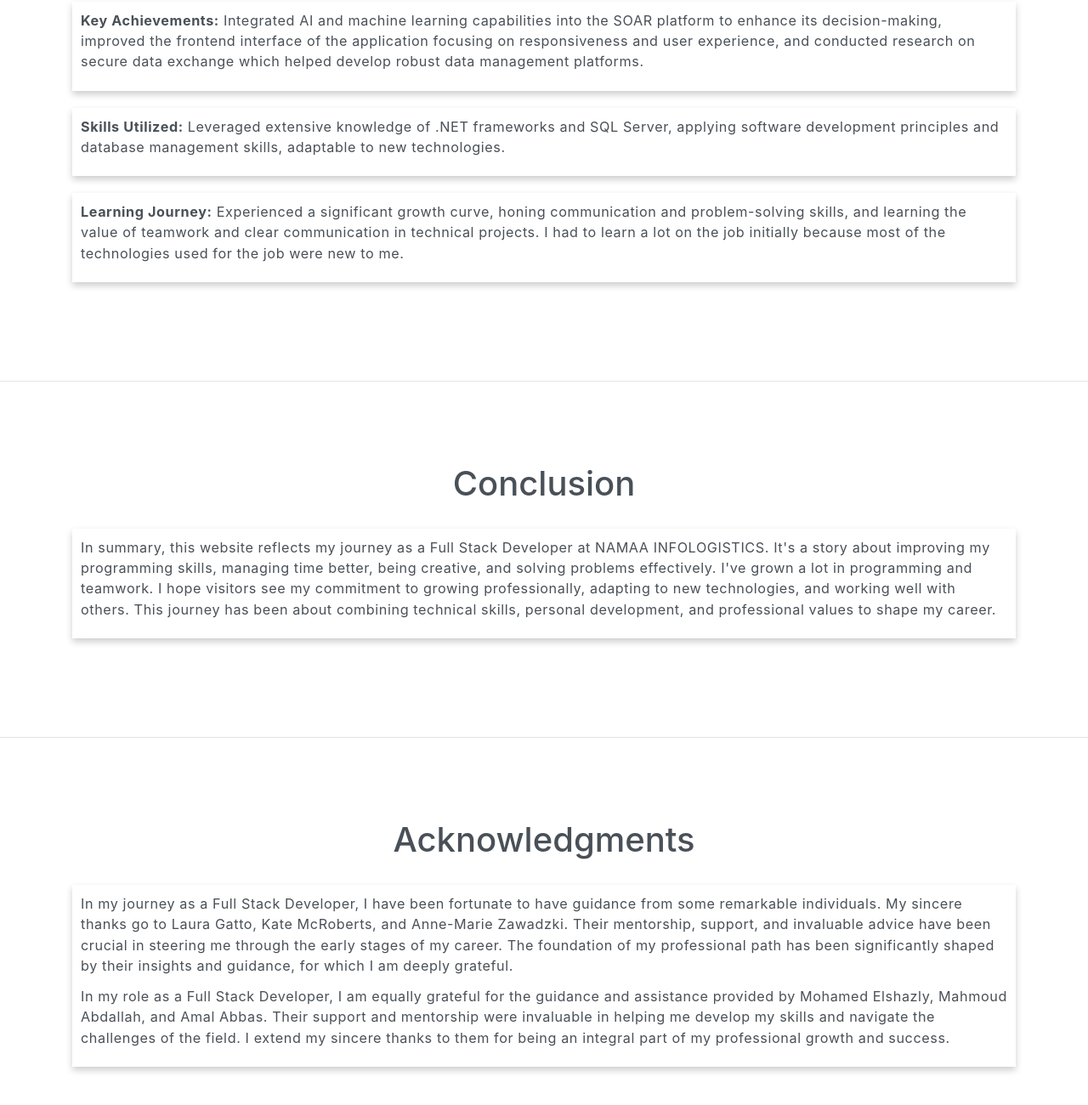
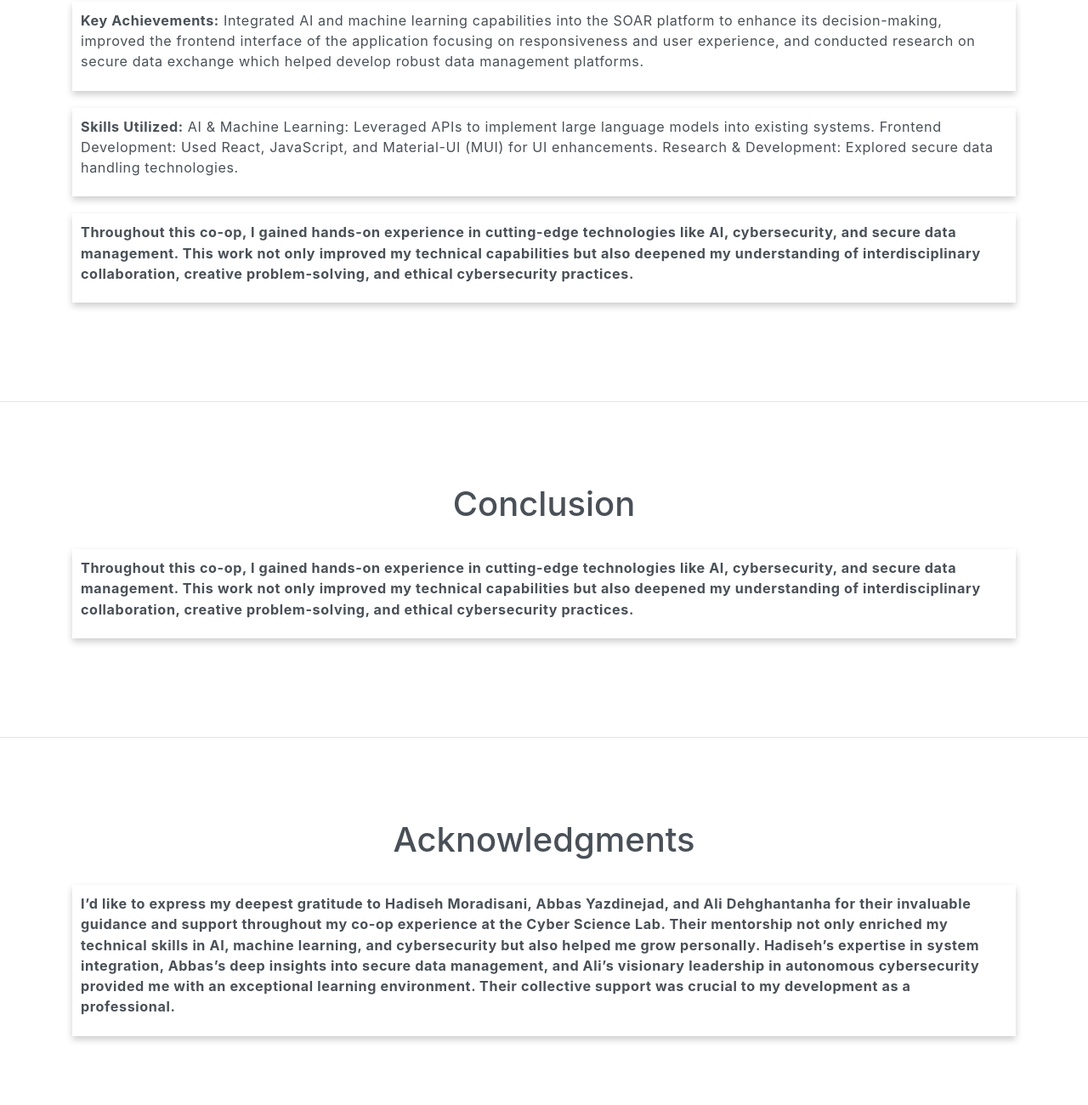
Before and after one commit to Yahya2502/WorkTerm1Report, a plain HTML site: page index.html in a window 1280 px wide. Shown: the part 8300-9600 px from the top of the page at 85% size. Drawn offline with Linux system fonts and the light colour scheme.

Commit message:
Updated content on website

```diff
--- a/index.html
+++ b/index.html
@@ -307,10 +307,10 @@
             <p><strong>Key Achievements:</strong> Integrated AI and machine learning capabilities into the SOAR platform to enhance its decision-making, improved the frontend interface of the application focusing on responsiveness and user experience, and conducted research on secure data exchange which helped develop robust data management platforms.</p>
         </div>
         <div style="box-shadow: 0px 4px 8px 0px rgba(0,0,0,0.2); margin-bottom: 20px; padding: 10px;">
-            <p><strong>Skills Utilized:</strong> Leveraged extensive knowledge of .NET frameworks and SQL Server, applying software development principles and database management skills, adaptable to new technologies.</p>
+            <p><strong>Skills Utilized:</strong> AI & Machine Learning: Leveraged APIs to implement large language models into existing systems. Frontend Development: Used React, JavaScript, and Material-UI (MUI) for UI enhancements. Research & Development: Explored secure data handling technologies.</p>
         </div>
         <div style="box-shadow: 0px 4px 8px 0px rgba(0,0,0,0.2); margin-bottom: 20px; padding: 10px;">
-            <p><strong>Learning Journey:</strong> Experienced a significant growth curve, honing communication and problem-solving skills, and learning the value of teamwork and clear communication in technical projects. I had to learn a lot on the job initially because most of the technologies used for the job were new to me.</p>
+            <p><strong>Throughout this co-op, I gained hands-on experience in cutting-edge technologies like AI, cybersecurity, and secure data management. This work not only improved my technical capabilities but also deepened my understanding of interdisciplinary collaboration, creative problem-solving, and ethical cybersecurity practices.</p>
         </div>
     </div>
 </section>
@@ -322,7 +322,7 @@
        <h1 style="text-align: center;">Conclusion</h1><br>
         <div style="box-shadow: 0px 4px 8px 0px rgba(0,0,0,0.2); margin-bottom: 20px; padding: 10px;">
             <p>
-                In summary, this website reflects my journey as a Full Stack Developer at NAMAA INFOLOGISTICS. It's a story about improving my programming skills, managing time better, being creative, and solving problems effectively. I've grown a lot in programming and teamwork. I hope visitors see my commitment to growing professionally, adapting to new technologies, and working well with others. This journey has been about combining technical skills, personal development, and professional values to shape my career.</p>
+                Throughout this co-op, I gained hands-on experience in cutting-edge technologies like AI, cybersecurity, and secure data management. This work not only improved my technical capabilities but also deepened my understanding of interdisciplinary collaboration, creative problem-solving, and ethical cybersecurity practices.</p>
         </div>
     </div>
 </section>
@@ -334,9 +334,8 @@
     <h1 style="text-align: center;">Acknowledgments</h1><br>
     <div style="box-shadow: 0px 4px 8px 0px rgba(0,0,0,0.2); margin-bottom: 20px; padding: 10px;">
 
-    <p>In my journey as a Full Stack Developer, I have been fortunate to have guidance from some remarkable individuals. My sincere thanks go to Laura Gatto, Kate McRoberts, and Anne-Marie Zawadzki. Their mentorship, support, and invaluable advice have been crucial in steering me through the early stages of my career. The foundation of my professional path has been significantly shaped by their insights and guidance, for which I am deeply grateful.</p>
+    <p>I’d like to express my deepest gratitude to Hadiseh Moradisani, Abbas Yazdinejad, and Ali Dehghantanha for their invaluable guidance and support throughout my co-op experience at the Cyber Science Lab. Their mentorship not only enriched my technical skills in AI, machine learning, and cybersecurity but also helped me grow personally. Hadiseh’s expertise in system integration, Abbas’s deep insights into secure data management, and Ali’s visionary leadership in autonomous cybersecurity provided me with an exceptional learning environment. Their collective support was crucial to my development as a professional.</p>
 
-<p>In my role as a Full Stack Developer, I am equally grateful for the guidance and assistance provided by Mohamed Elshazly, Mahmoud Abdallah, and Amal Abbas. Their support and mentorship were invaluable in helping me develop my skills and navigate the challenges of the field. I extend my sincere thanks to them for being an integral part of my professional growth and success.</p>
     </div>
    </div>
 </section>
```
